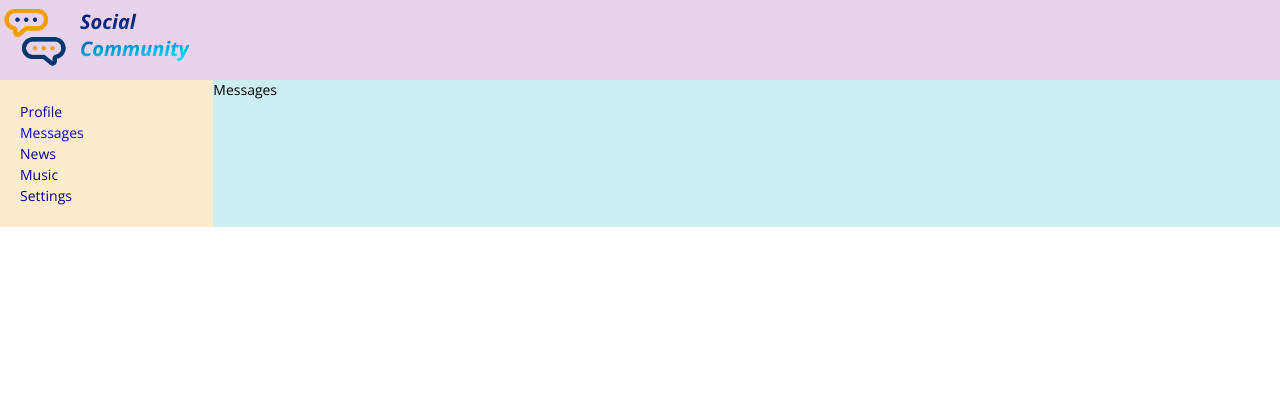
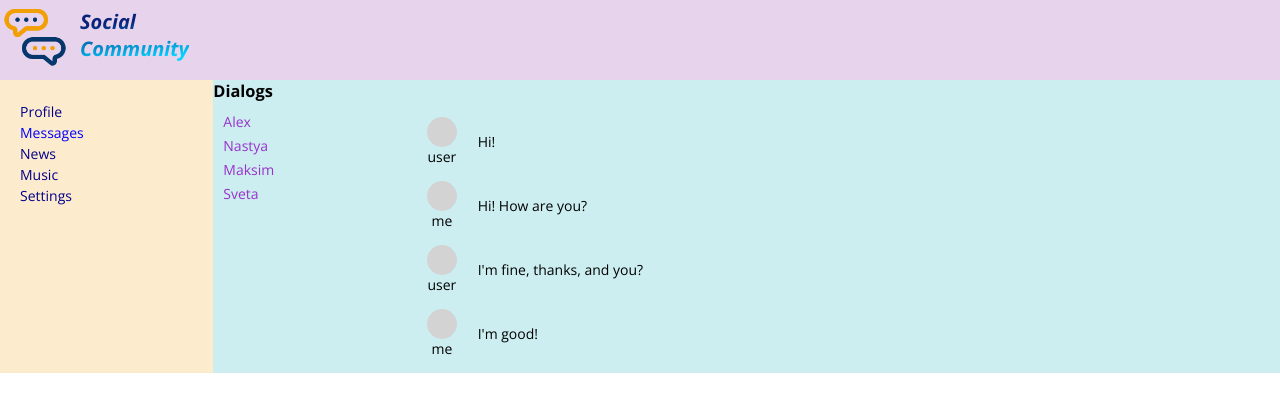
Before and after one commit to seagirl1110/social-community, a React (Create React App) app: page /messages in a window 1280 px wide. Shown: the top 412 px of the page. Built offline with nearby package versions, Linux system fonts and the light colour scheme.

Commit message:
fix: fix dialogs

```diff
--- a/src/App.jsx
+++ b/src/App.jsx
@@ -3,7 +3,7 @@ import './App.scss';
 import Header from './components/header/Header';
 import Navbar from './components/navbar/Navbar';
 import Profile from './components/profile/Profile';
-import Messages from './components/messages/Messages';
+import Dialogs from './components/dialogs/Dialogs';
 import News from './components/news/News';
 import Music from './components/music/Music';
 import Settings from './components/settings/Settings';
@@ -18,7 +18,7 @@ const App = () => {
         <div className="app-content">
           <Routes>
             <Route path="/profile" element={<Profile />} />
-            <Route path="/messages" element={<Messages />} />
+            <Route path="/messages/*" element={<Dialogs />} />
             <Route path="/news" element={<News />} />
             <Route path="/music" element={<Music />} />
             <Route path="/settings" element={<Settings />} />
--- /dev/null
+++ b/src/components/dialogs/Dialogs.jsx
@@ -0,0 +1,35 @@
+import './Dialogs.scss';
+import DialogsItem from './dialogsItem/DialogsItem';
+import MessageItem from './messageItem/MessageItem';
+
+const Dialogs = () => {
+  const users = [
+    { name: 'Alex', id: 1 },
+    { name: 'Nastya', id: 2 },
+    { name: 'Maksim', id: 3 },
+    { name: 'Sveta', id: 4 },
+  ];
+  return (
+    <div>
+      <h3>Dialogs</h3>
+      <div className="wrapper">
+        <div className="dialogs">
+          {users.map((user) => (
+            <DialogsItem name={user.name} id={user.id} key={user.id} />
+          ))}
+        </div>
+        <div className="messages">
+          <MessageItem user="user" text="Hi!"></MessageItem>
+          <MessageItem user="me" text="Hi! How are you?"></MessageItem>
+          <MessageItem
+            user="user"
+            text="I'm fine, thanks, and you?"
+          ></MessageItem>
+          <MessageItem user="me" text="I'm good!"></MessageItem>
+        </div>
+      </div>
+    </div>
+  );
+};
+
+export default Dialogs;
--- /dev/null
+++ b/src/components/dialogs/Dialogs.scss
@@ -0,0 +1,18 @@
+.wrapper {
+    display: grid;
+    grid-template-columns: 2fr 10fr;
+}
+
+.dialogs {
+    display: flex;
+    flex-direction: column;
+    gap: 5px;
+    padding: 10px;
+}
+
+.messages {
+    padding: 10px;
+    display: flex;
+    flex-direction: column;
+    gap: 5px;
+}
--- /dev/null
+++ b/src/components/dialogs/dialogsItem/DialogsItem.jsx
@@ -0,0 +1,19 @@
+import { NavLink } from 'react-router-dom';
+import './DialogsItem.scss';
+
+const DialogsItem = (props) => {
+  return (
+    <NavLink
+      to={`${props.id}`}
+      className={(navData) =>
+        navData.isActive
+          ? 'dialogs__item dialogs__item--active'
+          : 'dialogs__item'
+      }
+    >
+      {props.name}
+    </NavLink>
+  );
+};
+
+export default DialogsItem;
--- /dev/null
+++ b/src/components/dialogs/dialogsItem/DialogsItem.scss
@@ -0,0 +1,10 @@
+.dialogs__item {
+    text-decoration: none;
+    color: darkorchid;
+
+    // .dialogs__item--active
+    &--active {
+        color: lightcoral;
+        text-decoration: solid;
+    }
+}
--- /dev/null
+++ b/src/components/dialogs/messageItem/MessageItem.jsx
@@ -0,0 +1,15 @@
+import './MessageItem.scss';
+
+const MessageItem = (props) => {
+  return (
+    <div className="message">
+      <div className="message__user user">
+        <div className="user__ava"></div>
+        <div className="user__name">{props.user}</div>
+      </div>
+      <div className="message__text">{props.text}</div>
+    </div>
+  );
+};
+
+export default MessageItem;
--- /dev/null
+++ b/src/components/dialogs/messageItem/MessageItem.scss
@@ -0,0 +1,20 @@
+.message {
+    display: grid;
+    grid-template-columns: 1fr 11fr;
+    align-items: center;
+    padding: 5px;
+}
+
+.user {
+    display: flex;
+    flex-direction: column;
+    align-items: center;
+
+    // .user__ava
+    &__ava {
+        width: 30px;
+        height: 30px;
+        background-color: lightgrey;
+        border-radius: 50%;
+    }
+}
--- a/src/components/messages/Messages.jsx
+++ /dev/null
@@ -1,7 +0,0 @@
-import './Messages.scss';
-
-const Messages = () => {
-  return <div>Messages</div>;
-};
-
-export default Messages;
```
Also changed, not shown: src/components/messages/Messages.scss (deleted).
